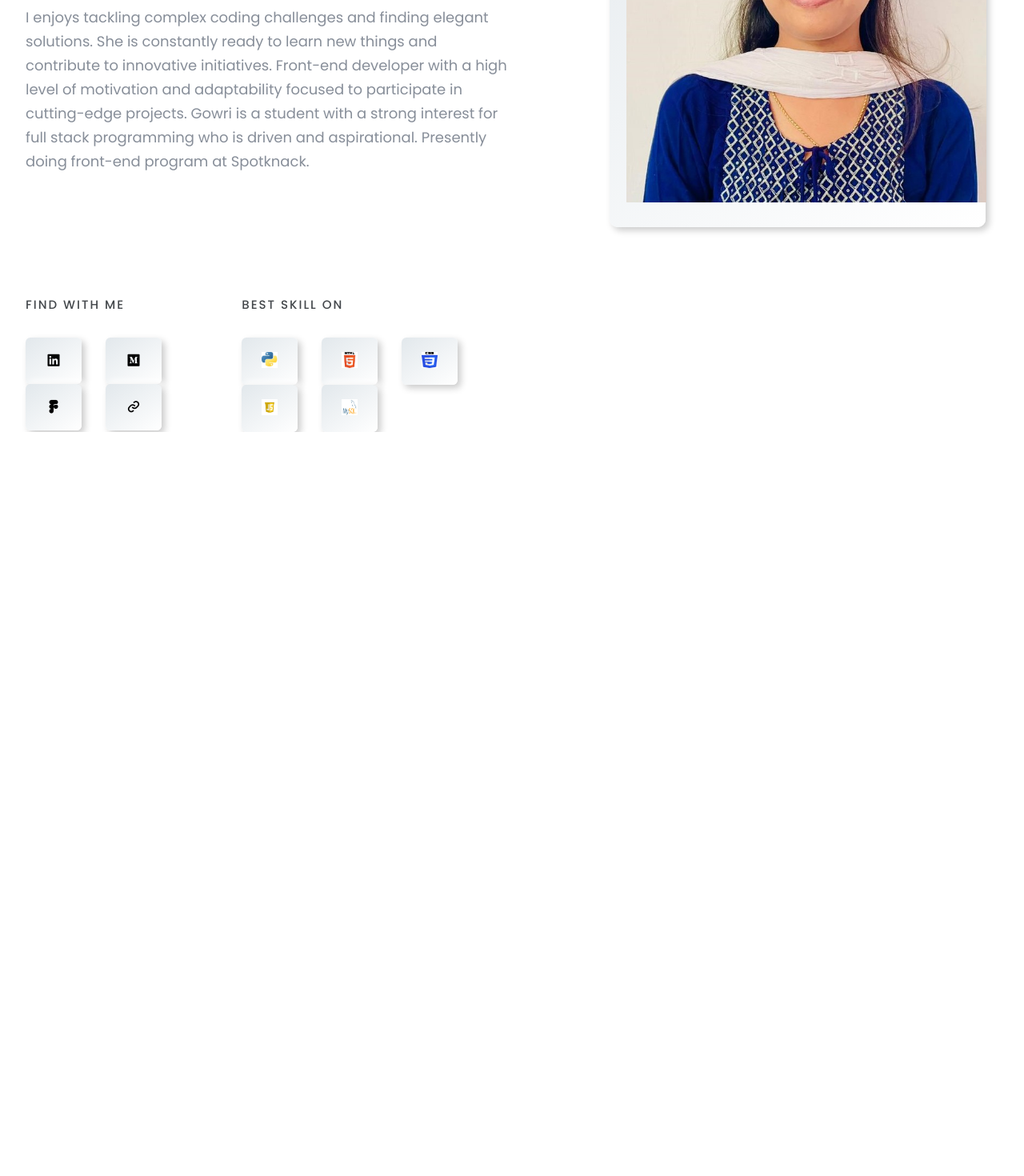
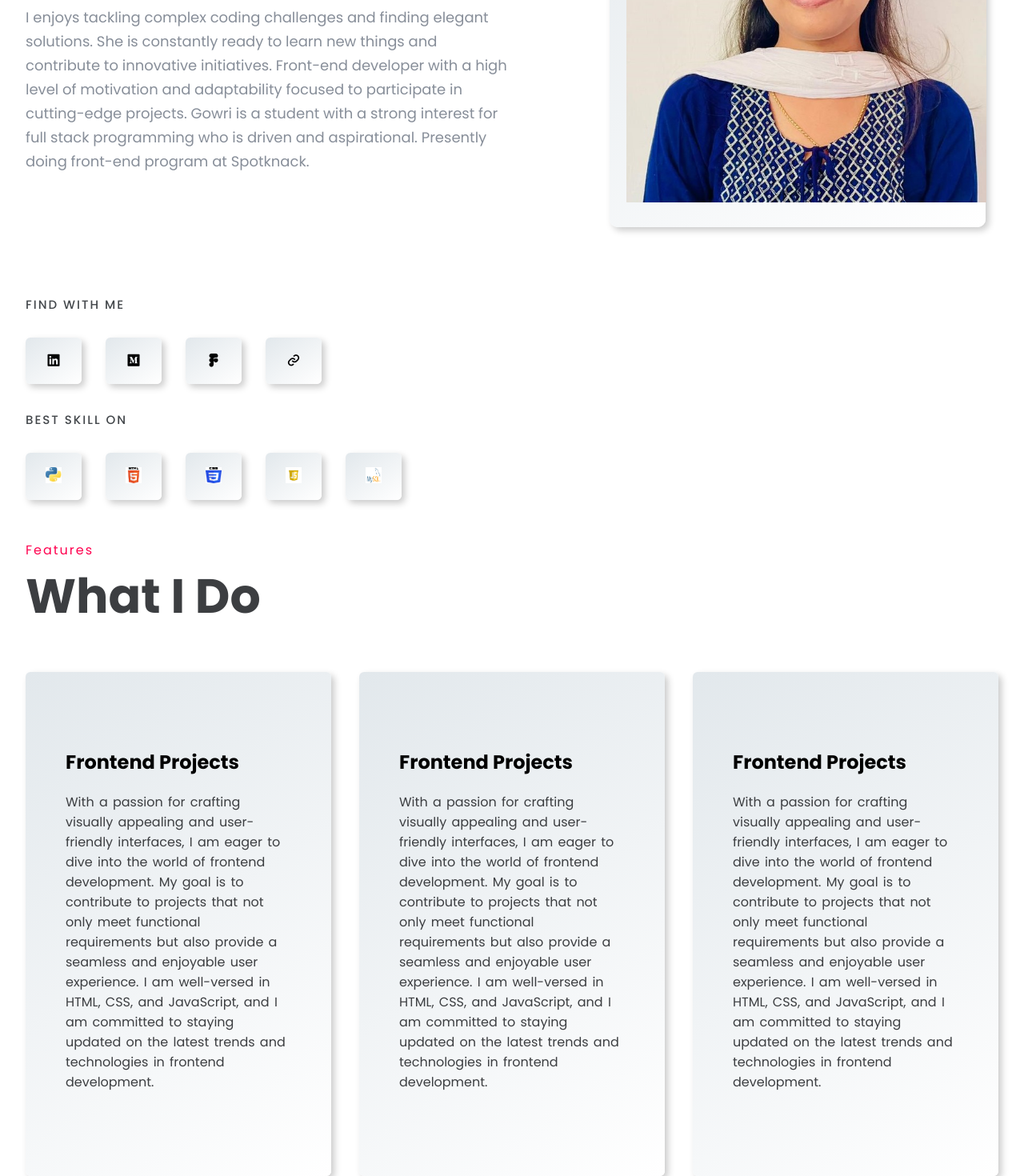
Before and after one commit to K-Gowri/React-Portfolio, a React (Create React App) app in the folder my-app/: page / in a window 1280 px wide. Shown: the part 437-1907 px from the top of the page at 80% size. Before the commit the page ends 977 px from the top, so only its background shows below. Built offline with nearby package versions, Linux system fonts and the light colour scheme.

Commit message:
features page added

```diff
--- a/my-app/src/App.css
+++ b/my-app/src/App.css
@@ -70,3 +70,30 @@ button{
 .mtop{
   margin-top: 40px;
 }
+.heading{
+   margin:  50px 0 50px 0;
+
+}
+.heading h4{
+  color: #ff014f;
+  letter-spacing: 2px;
+  font-weight: 400;
+}
+.heading h1{
+      font-size: 60px;
+  color: #3c3e41;
+}
+h1{
+  color: #3c3e41;
+}
+.grid{
+   display: grid ;
+   grid-template-columns: repeat(3,1fr);
+   grid-gap:35px;
+}
+p{
+  color: #3c3e41;
+}
+.text-center{
+  text-align: center;
+}
--- a/my-app/src/App.js
+++ b/my-app/src/App.js
@@ -2,10 +2,12 @@ import React from "react"
 import Header from "./Component/Head/Header"
 import "./App.css"
 import Home from "./Component/Hero/Home"
+import Features from "./Component/Features/Features"
 const App = () => {
   return (
   <><Header />
   <Home />
+  <Features />
   </>
   )
 }
--- /dev/null
+++ b/my-app/src/Component/Features/Card.js
@@ -0,0 +1,19 @@
+import React from 'react'
+
+const Card = (props) => {
+  return (
+ <>
+  <div className='box btn_shadow'>
+                <img src={props.image} alt='' />
+                <h2>{props.title}</h2>
+                <p>{props.desc} </p>
+                <a href=''>
+                <i class='bx bxs-right-arrow'></i>
+                </a>
+                </div>
+
+ </>
+  )
+}
+
+export default Card
--- /dev/null
+++ b/my-app/src/Component/Features/Features.css
@@ -0,0 +1,23 @@
+.features .box{
+   padding: 50px;
+}
+.features .box h2{
+    margin: 20px 0 20px 0;
+}
+.features .box p{
+    word-spacing: 2px;
+    transition: 0.5s;
+}
+.features .box i{
+     font-size: 30px;
+     margin-top: 20px;
+     transition: 0.5s;
+     opacity: 0;
+}
+.features .box:hover p{
+    color: #fff;
+}
+.features .box:hover i{
+    color: white;
+    opacity: 1;
+}
--- /dev/null
+++ b/my-app/src/Component/Features/Features.js
@@ -0,0 +1,33 @@
+import React from 'react'
+import "./Features.css"
+import Card from './Card'
+import data from './FeaturesApi'
+
+
+const Features = () => {
+  return (
+    <>
+    <section className='features top' id='features'>
+        <div className='container'>
+            <div className='heading'>
+                <h4>Features</h4>
+                  <h1>What I Do</h1>
+            </div>
+            <div className='content grid'>
+    {data.map((val, index) =>{
+     return <Card key={index} image={val.image} title={val.title}
+     desc={val.desc}/>
+    })}
+
+   </div>
+        </div>
+
+
+
+    </section>
+
+    </>
+  )
+}
+
+export default Features
--- /dev/null
+++ b/my-app/src/Component/Features/FeaturesApi.js
@@ -0,0 +1,24 @@
+import sql from "../pic/sql.png"
+
+const data = [
+    {
+    id : 1,
+    Image :"https://pngtree.com/freepng/coding-on-screen-glyph-black-icon_3755344.html" ,
+    title : "Frontend Projects",
+    desc: "  With a passion for crafting visually appealing and user-friendly interfaces, I am eager to dive into the world of frontend development. My goal is to contribute to projects that not only meet functional requirements but also provide a seamless and enjoyable user experience. I am well-versed in HTML, CSS, and JavaScript, and I am committed to staying updated on the latest trends and technologies in frontend development.",
+},
+{
+    id : 2,
+    Image :{sql} ,
+    title : "Frontend Projects",
+    desc: "  With a passion for crafting visually appealing and user-friendly interfaces, I am eager to dive into the world of frontend development. My goal is to contribute to projects that not only meet functional requirements but also provide a seamless and enjoyable user experience. I am well-versed in HTML, CSS, and JavaScript, and I am committed to staying updated on the latest trends and technologies in frontend development.",
+},
+{
+    id : 3,
+    Image :{sql} ,
+    title : "Frontend Projects",
+    desc: "  With a passion for crafting visually appealing and user-friendly interfaces, I am eager to dive into the world of frontend development. My goal is to contribute to projects that not only meet functional requirements but also provide a seamless and enjoyable user experience. I am well-versed in HTML, CSS, and JavaScript, and I am committed to staying updated on the latest trends and technologies in frontend development.",
+}
+
+]
+export default data
--- a/my-app/src/Component/Head/Header.css
+++ b/my-app/src/Component/Head/Header.css
@@ -2,11 +2,7 @@ header{
     height: 10vh;
     line-height: 10vh;
 }
-.pho{
 
-    width:150px;
-
-  }
 header .container{
     padding-top: 15px;
 }
@@ -29,6 +25,7 @@ header ul li a:hover{
     cursor: pointer;
     height: fit-content;
     color: #ff014f;
+    width: 150px;
 }
 .home-btn {
     background: linear-gradient(145deg, #e2e8ec, #ffffff);
@@ -48,7 +45,7 @@ header ul li a:hover{
     top: 0;
     z-index: 1000;
     width: 100%;
-    background-color: #ecf0f3;
+    background-color: #fff;
     box-shadow: -1px 11px 24px -11px rgb(0,0,0,0.75);
     transition: 0.5s;
 
@@ -81,12 +78,7 @@ header ul li a:hover{
     header .link{
         display: none;
     }
-    .sha{
 
-        font-size: 17px;
-
-
-    }
     .close,
     .open{
         position: absolute;
@@ -108,14 +100,19 @@ header ul li a:hover{
     height: 60px;
     line-height: 60px;
 
- }
+
+}
+
   .header.active{
-    height: 10vh;
+    height: 12vh;
   }
 }
+
+
+
 .pho{
   border-radius: 50%;
-    width: 25%;
+    width: 27%;
 
 }
 .demo{
--- a/my-app/src/Component/Hero/Home.css
+++ b/my-app/src/Component/Hero/Home.css
@@ -29,6 +29,10 @@
 }
 .hero_btn{
     margin-top: 20%;
+    display: grid;
+    grid-template-rows: repeat(1,1fr);
+    grid-gap:3px;
+
 }
 .hero_btn h4{
     font-weight:  500;
@@ -41,14 +45,17 @@
 .hero_btn button{
     margin-right: 30px;
 
+
 }
 
 .hero_btn i{
     font-size: 20px;
+
 }
 .hero_btn button img{
     width: 20px;
     height: 20px;
+
 }
 .hero .left{
     margin-right:  10%;
--- a/my-app/src/Component/Hero/Home.js
+++ b/my-app/src/Component/Hero/Home.js
@@ -21,7 +21,7 @@ const Home = () => {
             </h1>
             <h2>
                 a <span><Typewriter
-            words={[ 'Frontend Developer.', 'Professional Coder.', 'UI/UX Design.','Web Developer']}
+            words={[ 'Frontend Developer.', 'Professional Coder.', 'UI/UX Designer.','Web Developer']}
             loop
             cursor
             cursorStyle='|'
```
Also changed, not shown: my-app/src/Component/pic/code-alt-regular-24.png (added).
